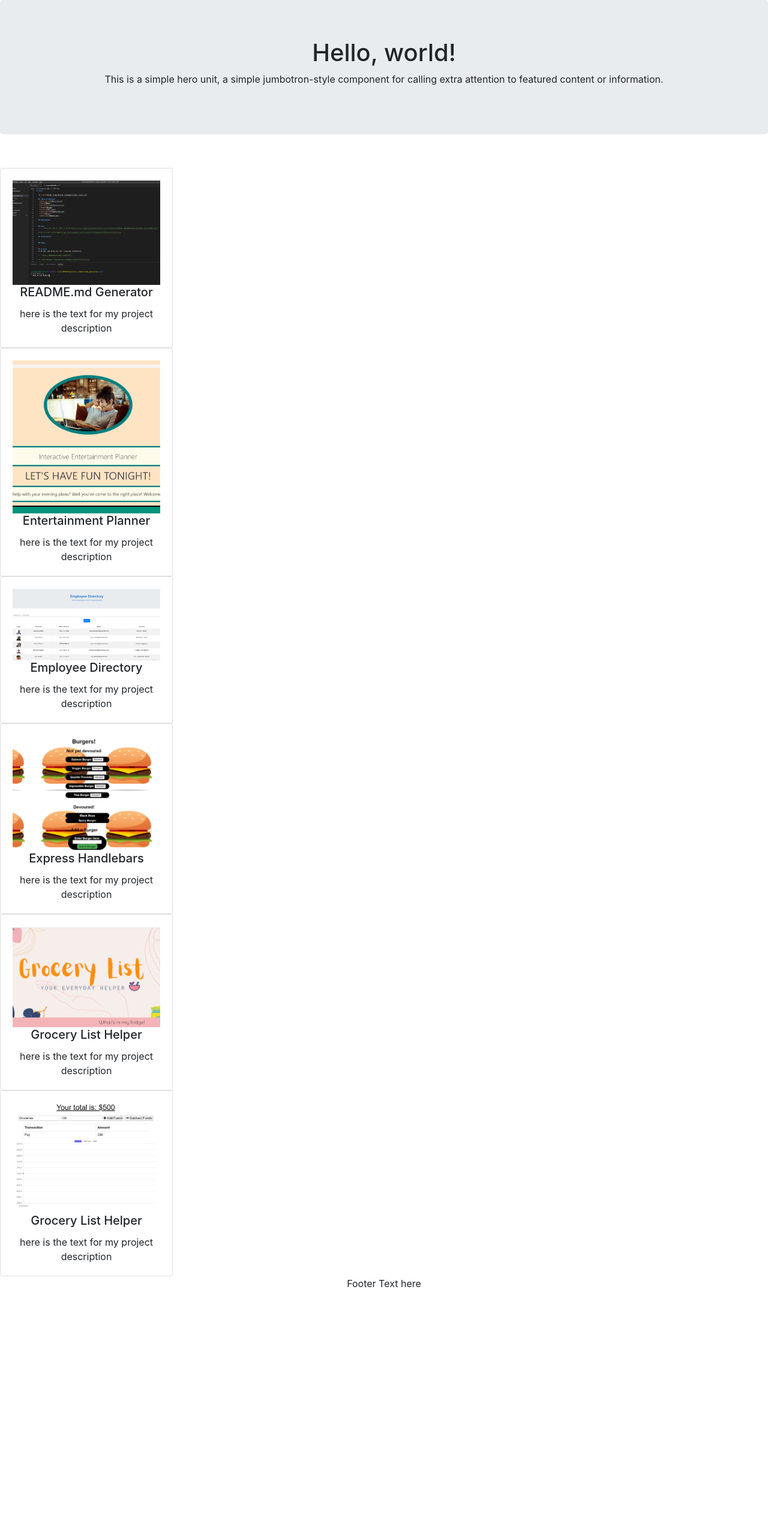
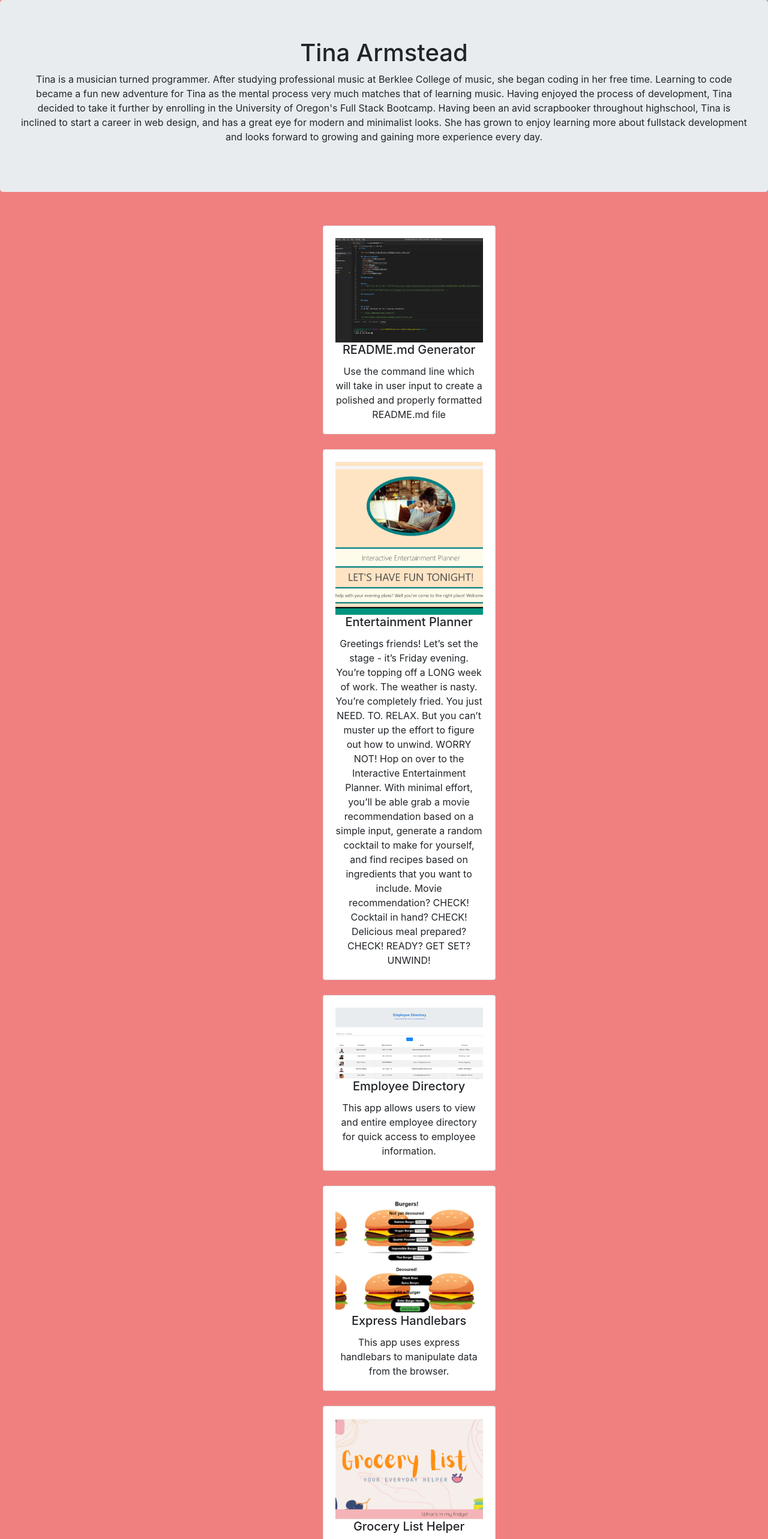
Before and after one commit to tmarmstead/Armstead-Portfolio, a React (Create React App) app in the folder armstead-portfolio/: page / in a window 1280 px wide. Shown: the top 2566 px of the page at 60% size. Before the commit the page ends 2168 px from the top, so only its background shows below. Built offline with nearby package versions, Linux system fonts and the light colour scheme.

Commit message:
Added styling

```diff
--- a/armstead-portfolio/src/App.css
+++ b/armstead-portfolio/src/App.css
@@ -1,5 +1,6 @@
 .App {
   text-align: center;
+  background-color: lightcoral;
 }
 
 .App-logo {
--- a/armstead-portfolio/src/App.js
+++ b/armstead-portfolio/src/App.js
@@ -16,13 +16,21 @@ function App() {
     <div className="App">
       <Header />
       <ImagesMain />
-      <Project title="README.md Generator" text="here is the text for my project description" img={readme} />
-      <Project title="Entertainment Planner" text="here is the text for my project description" img={entertainment} />
-      <Project title="Employee Directory" text="here is the text for my project description" img={employeeDirectory} />
-      <Project title="Express Handlebars" text="here is the text for my project description" img={burger} />
-      <Project title="Grocery List Helper" text="here is the text for my project description" img={grocery} />
-      <Project title="Grocery List Helper" text="here is the text for my project description" img={budgetTracker} />
-      <Footer text="Footer Text here" />
+      <Project title="README.md Generator" text="Use the command line which will take in user input to create a polished and properly formatted README.md file" img={readme} />
+      <Project title="Entertainment Planner" text="Greetings friends! Let’s set the stage - it’s Friday evening. You’re topping off a LONG week of work. The weather is nasty. You’re completely fried. You just NEED. TO. RELAX. But you can’t muster up the effort to figure out how to unwind. WORRY NOT! Hop on over to the Interactive Entertainment Planner. With minimal effort, you’ll be able grab a movie recommendation based on a simple input, generate a random cocktail to make for yourself, and find recipes based on ingredients that you want to include.
+
+Movie recommendation? CHECK!
+
+Cocktail in hand? CHECK!
+
+Delicious meal prepared? CHECK!
+
+READY? GET SET? UNWIND!" img={entertainment} />
+      <Project title="Employee Directory" text="This app allows users to view and entire employee directory for quick access to employee information." img={employeeDirectory} />
+      <Project title="Express Handlebars" text="This app uses express handlebars to manipulate data from the browser." img={burger} />
+      <Project title="Grocery List Helper" text="The Grocery list application will help any user upon all their grocery excursions. The user can simply log what they need to buy onto their list and once it's purchased, they will be able to move it to their fridge list. The user has the ability to move it back and forth for future grocery trips, and may also delete the item if it's no longer needed. On top of the grocery list, the user will be able to search up recipe ideas based on the ingredients they have/need." img={grocery} />
+      <Project title="Grocery List Helper" text="" img={budgetTracker} />
+      <Footer text="In programming, the hard part isn't solving problems, but deciding what problems to solve." person="-Paul GrahaThis app is designed to allow for offline access and functionality. It lets a user add or subtract and keep track of their transactions both on and offline.m" />
     </div>
   );
 }
--- a/armstead-portfolio/src/components/Footer/footer.css
+++ b/armstead-portfolio/src/components/Footer/footer.css
@@ -0,0 +1,5 @@
+.footer {
+    background-color: lightsalmon;
+    padding-top: 30px;
+    border: 8px solid black;
+}
--- a/armstead-portfolio/src/components/Footer/footer.js
+++ b/armstead-portfolio/src/components/Footer/footer.js
@@ -1,9 +1,11 @@
 import React from "react";
+import "./footer.css";
 
 function Footer(props) {
     return (
         <div className="footer">
             <p>{props.text}</p>
+            <p>{props.person}</p>
         </div>
     )
 }
--- a/armstead-portfolio/src/components/Header/header.css
+++ b/armstead-portfolio/src/components/Header/header.css
@@ -0,0 +1,7 @@
+h1 {
+    margin-bottom: 45px;
+}
+
+.jumbotron {
+    background-color: blue;
+}
--- a/armstead-portfolio/src/components/Header/header.js
+++ b/armstead-portfolio/src/components/Header/header.js
@@ -1,15 +1,17 @@
 import React, { PureComponent } from 'react';
 import { Jumbotron } from "react-bootstrap";
+import "./header.css";
 
 
 function Header() {
     return (
 
-        <Jumbotron>
-            <h1>Hello, world!</h1>
+        <Jumbotron className="jumbotron">
+            <h1>Tina Armstead</h1>
             <p>
-                This is a simple hero unit, a simple jumbotron-style component for calling
-                extra attention to featured content or information.
+                Tina is a musician turned programmer. After studying professional music at Berklee College of music, she began coding in her free time. Learning to code became a fun new adventure for Tina as the mental process very much matches that of learning music. Having enjoyed the process of development, Tina decided to take it further by enrolling in the University of Oregon's Full Stack Bootcamp.
+
+                Having been an avid scrapbooker throughout highschool, Tina is inclined to start a career in web design, and has a great eye for modern and minimalist looks. She has grown to enjoy learning more about fullstack development and looks forward to growing and gaining more experience every day.
             </p>
         </Jumbotron>
     )
--- a/armstead-portfolio/src/components/Project/project.css
+++ b/armstead-portfolio/src/components/Project/project.css
@@ -0,0 +1,6 @@
+.card-project {
+    margin-left: 42%;
+    margin-right: 50%;
+    margin-bottom: 25px;
+    align-items: center;
+}
--- a/armstead-portfolio/src/components/Project/project.js
+++ b/armstead-portfolio/src/components/Project/project.js
@@ -1,12 +1,13 @@
 import React from "react";
 import { Card } from "react-bootstrap";
 import ImagesMain from "../Main-Images/images-main";
+import "./project.css";
 
 
 function Project(props) {
 
     return (
-        <Card style={{ width: '18rem' }}>
+        <Card style={{ width: '18rem' }} className="card-project">
             <Card.Body>
                 <ImagesMain img={props.img} />
                 <Card.Title>{props.title}</Card.Title>
```
Also changed, not shown: armstead-portfolio/package.json (+6 -2 lines), 1 other file (tests, documents, lock files or other folders).
